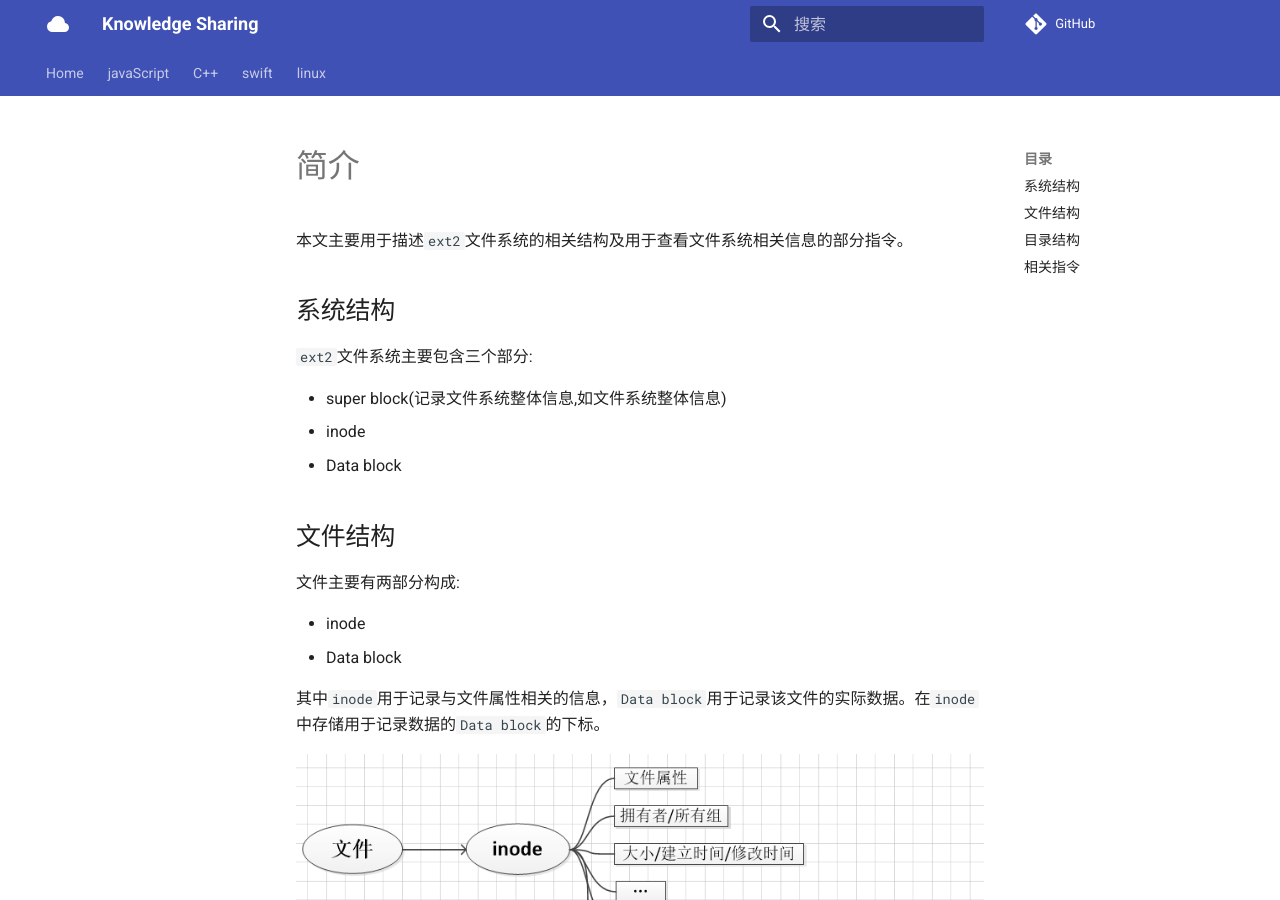
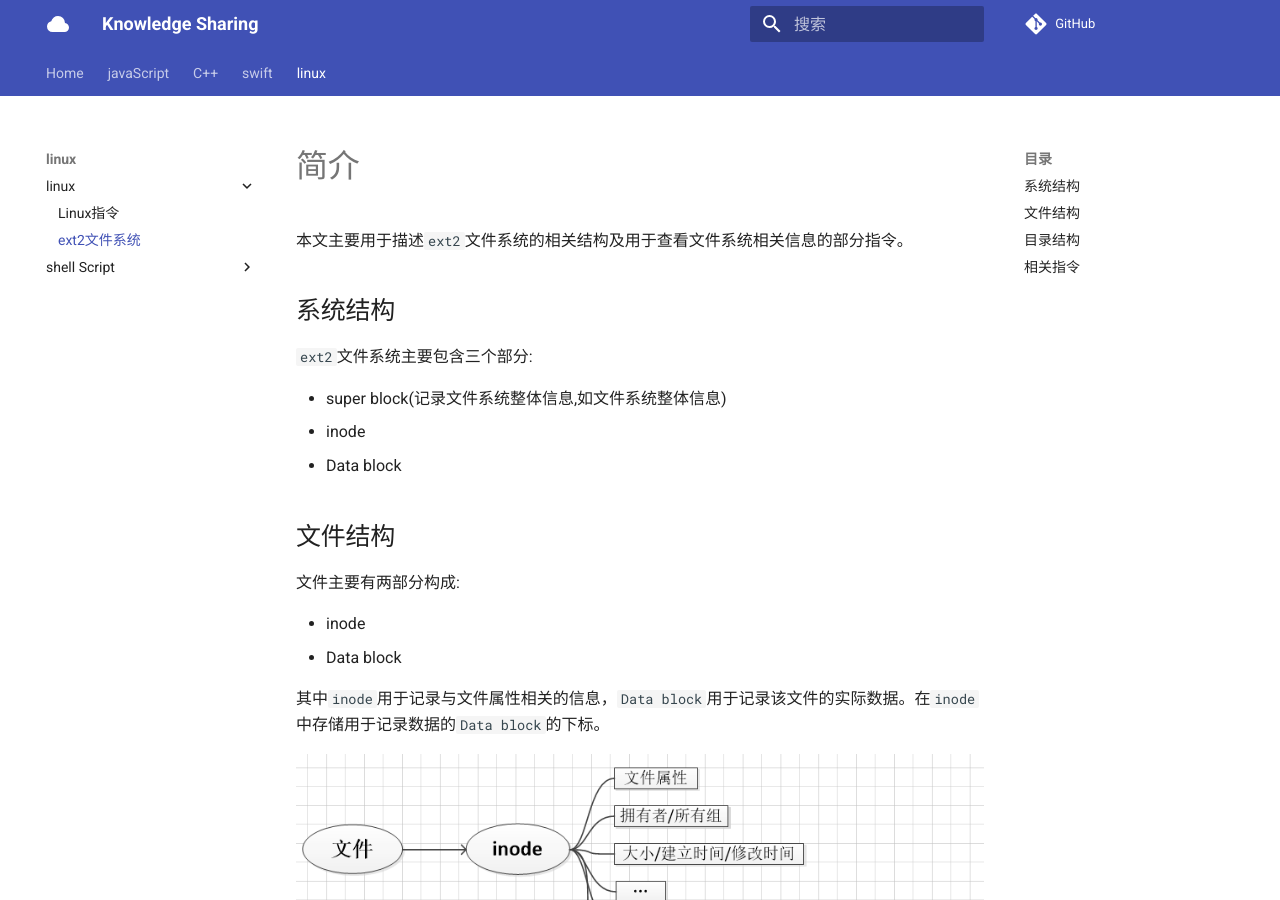
Before and after one commit to zhoukaidev/ks_blog, an MkDocs documentation site: the page built from docs/shell/linux/filesystem.md, in a window 1280 px wide and 900 px high. Built offline with MkDocs 1.6.1 and Material for MkDocs 9.7.7, drawn with Linux system fonts in a browser that asks for light colours; comment, search, counter and statistics services are not loaded.

Commit message:
Add navigator to filesystem.md

````diff
--- a/docs/shell/linux/filesystem.md
+++ b/docs/shell/linux/filesystem.md
@@ -40,6 +40,7 @@
 $ touch inode.test #建立inode.test文件
 $ ls -i inode.test
 ```
+
 我本机使用`ls -i inode.test`指令输出结果为:
 
 > 5768721 inode.test
--- a/mkdocs.yml
+++ b/mkdocs.yml
@@ -45,6 +45,7 @@ nav:
   - 'linux':
     - 'linux':
       - 'Linux指令': shell/linux/command.md
+      - 'ext2文件系统': shell/linux/filesystem.md
     - 'shell Script':
       - 'shell script简介': shell/shellScript/home.md
       - '变量': shell/shellScript/variable.md
````
